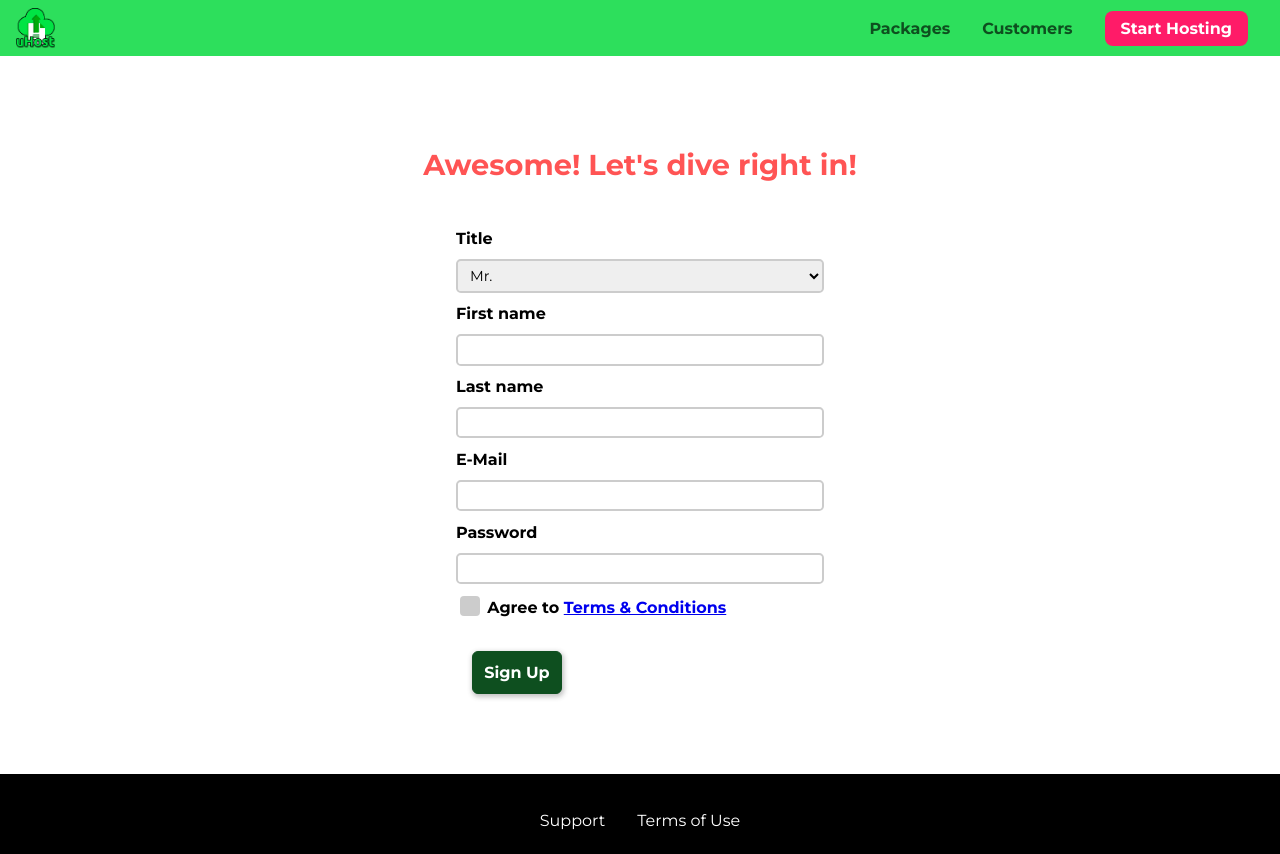
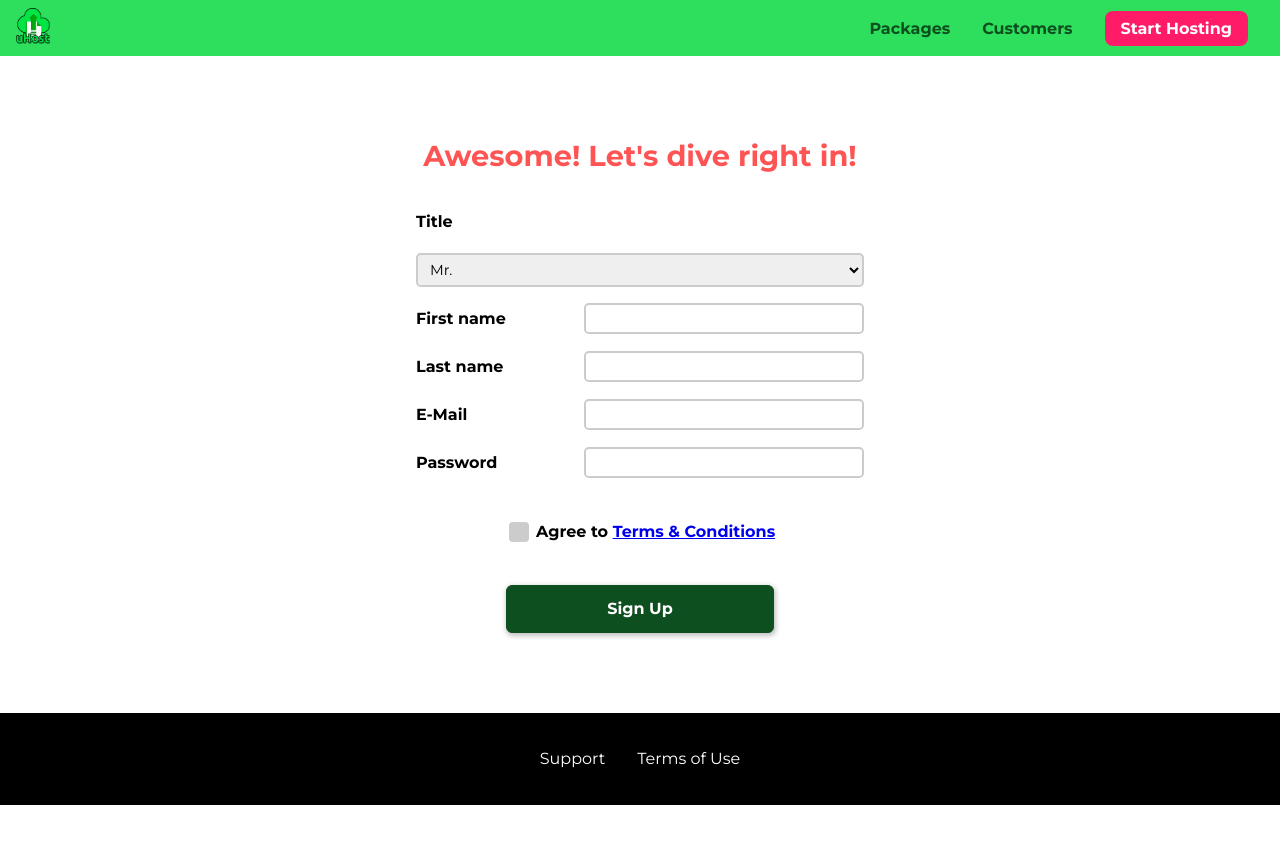
Before and after one commit to Gabriel-A-Rocha/css-bootcamp, a plain HTML site: page start-hosting/index.html in a window 1280 px wide. After the commit the page ends 805 px from the top, so only its background shows below. Drawn offline with Linux system fonts and the light colour scheme; a web font is replaced by a local one.

Commit message:
Add grid to form

```diff
--- a/shared.css
+++ b/shared.css
@@ -18,7 +18,7 @@ body {
   height: 100%;
 
   display: grid;
-  grid-template-rows: 3.5rem auto 8rem;
+  grid-template-rows: 3.5rem auto fit-content(8rem);
   grid-template-areas:
     "header"
     "main"
@@ -26,11 +26,9 @@ body {
 }
 
 main {
-  margin-top: 3.5rem;
+  margin-top: 50px;
   grid-area: main;
 }
-
-/*** backdrop ***/
 
 .backdrop {
   display: none;
@@ -43,9 +41,8 @@ main {
   z-index: 3;
 }
 
-/*** header ***/
-
 .main-header {
+  height: 3.5rem;
   position: fixed;
   top: 0;
   left: 0;
@@ -59,14 +56,20 @@ main {
   justify-content: space-between;
 }
 
+.main-header-div-logo-toggle {
+  display: flex;
+  flex-direction: row;
+  align-items: center;
+  justify-content: center;
+}
+
 .main-header__brand {
   color: #0e4f1f;
   text-decoration: none;
 }
 
 .main-header__brand img {
-  height: 2.5rem;
-  vertical-align: middle;
+  height: 2.2rem;
 }
 
 .main-nav {
@@ -113,8 +116,6 @@ main {
   background: white;
   border: none;
 }
-
-/*** button ***/
 
 .button {
   color: white;
@@ -212,12 +213,12 @@ main {
 
 .toggle-button {
   width: 2.5rem;
+
   background: transparent;
   border: none;
   cursor: pointer;
   padding-top: 0;
   padding-bottom: 0;
-  vertical-align: middle;
 }
 
 .toggle-button:focus {
--- a/start-hosting/index.html
+++ b/start-hosting/index.html
@@ -14,7 +14,7 @@
   <body>
     <div class="backdrop"></div>
     <header class="main-header">
-      <div>
+      <div class="main-header-div-logo-toggle">
         <button class="toggle-button">
           <span class="toggle-button__bar"></span>
           <span class="toggle-button__bar"></span>
@@ -76,11 +76,13 @@
         <label for="password">Password</label>
         <input type="password" id="password" />
 
-        <input type="checkbox" id="agree-terms" />
-        <label for="agree-terms"
-          >Agree to
-          <a href="#">Terms &amp; Conditions</a>
-        </label>
+        <div class="signup-form__checkbox">
+          <input type="checkbox" id="agree-terms" />
+          <label for="agree-terms"
+            >Agree to
+            <a href="#">Terms &amp; Conditions</a>
+          </label>
+        </div>
 
         <button type="submit" class="button">Sign Up</button>
       </form>
--- a/start-hosting/start-hosting.css
+++ b/start-hosting/start-hosting.css
@@ -1,15 +1,21 @@
 main {
-  padding-top: 1rem;
+  padding: 1rem;
 }
 
 .signup-title {
   text-align: center;
   font-size: 1.8rem;
   color: #ff5454;
+  width: 80%;
+  margin: 1rem auto;
 }
 
 .signup-form {
   padding: 1rem;
+  display: grid;
+  grid-auto-rows: minmax(2rem, auto);
+  row-gap: 0.5rem;
+  align-items: center;
 }
 
 .signup-form label {
@@ -20,7 +26,6 @@ main {
 .signup-form input,
 .signup-form select {
   display: block;
-  margin-top: 0.7rem;
   width: 100%;
 }
 
@@ -68,7 +73,8 @@ main {
 
 .signup-form button[type^="sub"] {
   display: block;
-  margin-top: 2rem;
+  margin-top: 1rem;
+  height: 3rem;
 }
 
 .signup-form :invalid {
@@ -76,9 +82,34 @@ main {
   background-color: rgba(209, 169, 169, 0.26);
 }
 
+.signup-form__checkbox {
+  margin: 1.5rem 0 0.5rem;
+  justify-self: center;
+}
+
 @media (min-width: 40rem) {
   .signup-form {
-    max-width: 25rem;
+    width: 30rem;
     margin: auto;
+
+    grid-template-columns: 10rem auto;
+    gap: 1rem 0.5rem;
+
+    align-items: center;
+  }
+
+  .signup-form__checkbox {
+    grid-column: span 2;
+  }
+
+  #title {
+    grid-column: span 2;
+  }
+
+  .button {
+    grid-column: span 2;
+    width: 60%;
+    margin: 0 auto;
+    align-self: center;
   }
 }
```
Also changed, not shown: customers/index.html (+1 -1 lines), index.html (+1 -1 lines), packages/index.html (+1 -1 lines).
